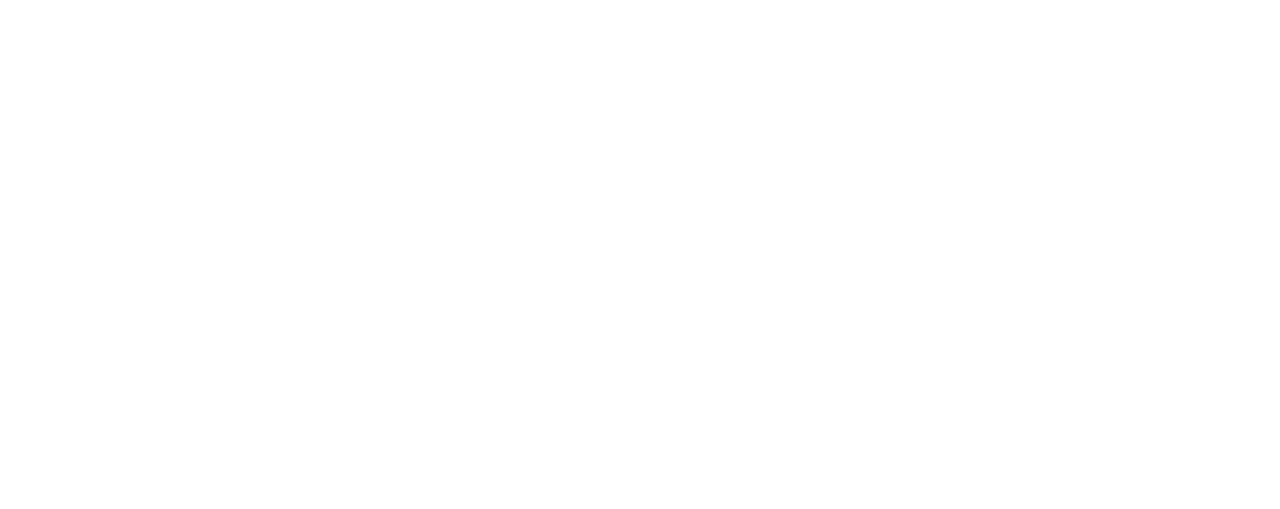
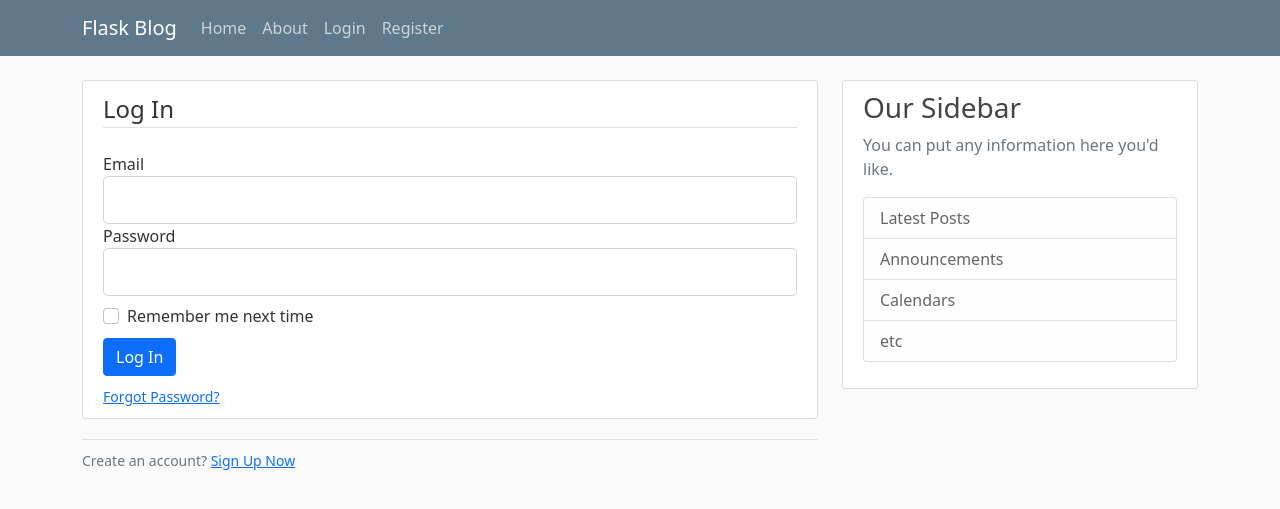
Before and after one commit to rohithjnv96/on_blog, a Flask app: page /login in a window 1280 px wide. Before the commit the part shown is empty. Shown: the top 509 px of the page. Run offline with Flask 3, Linux system fonts and the light colour scheme.

Commit message:
Login Page created

```diff
--- a/app.py
+++ b/app.py
@@ -40,11 +40,19 @@ def register():
         flash(f'Account created for {form.username.data}!','success')
         return redirect(url_for('home'))
     logging.debug("form not validated")
-    return render_template('register.html', title="Login", form=form)
+    return render_template('register.html', title="Register", form=form)
 
-@app.route("/login")
+@app.route("/login" , methods=['GET', 'POST'])
 def login():
     form = LoginForm()
+    if form.validate_on_submit():
+        logging.debug("form validated")
+        if form.email.data == "admin@blog.com" and form.password.data == "admin123":
+            flash(f'Successfully logged in!', 'success')
+            return redirect(url_for('home'))
+        else:
+            flash(f'Login unsuccessful: please check username and password!', 'danger')
+    logging.debug("form not validated")
     return render_template('login.html', title="Login", form=form)
 
 
--- a/forms.py
+++ b/forms.py
@@ -27,4 +27,4 @@ class LoginForm(FlaskForm):
 
     remember = BooleanField("Remember me next time")
 
-    submit = SubmitField('Sign Up')
+    submit = SubmitField('Log In')
--- a/templates/layout.html
+++ b/templates/layout.html
@@ -20,13 +20,13 @@
             </button>
             <div class="collapse navbar-collapse" id="navbarToggle">
               <div class="navbar-nav mr-auto">
-                <a class="nav-item nav-link" href="/">Home</a>
-                <a class="nav-item nav-link" href="/about">About</a>
+                <a class="nav-item nav-link" href="{{ url_for('home')}}">Home</a>
+                <a class="nav-item nav-link" href="{{ url_for('about')}}">About</a>
               </div>
               <!-- Navbar Right Side -->
               <div class="navbar-nav">
-                <a class="nav-item nav-link" href="/login">Login</a>
-                <a class="nav-item nav-link" href="/register">Register</a>
+                <a class="nav-item nav-link" href="{{ url_for('login')}}">Login</a>
+                <a class="nav-item nav-link" href="{{ url_for('register')}}">Register</a>
               </div>
             </div>
           </div>
--- a/templates/login.html
+++ b/templates/login.html
@@ -0,0 +1,53 @@
+{% extends "layout.html" %}
+    {% block content %}
+    <div class="content-section">
+        <form method="POST" action="">
+            {{form.hidden_tag()}}
+            <fieldset class="form-group">
+                <legend class="border-bottom mb-4"> Log In</legend>
+                <div class="form-group">
+                    {{ form.email.label(class="form-control-label") }}
+                    {% if form.email.errors %}
+                        {{ form.email(class = "form-control form-control-lg is-invalid")}}
+                        <div class="invalid-feedback">
+                            {% for error in form.email.errors %}
+                                <span>{{error}}</span>
+                            {% endfor %}
+                        </div>
+                    {% else %}
+                        {{form.email(class="form-control form-control-lg")}}
+                    {% endif %}
+                </div>
+
+                <div class="form-group">
+                    {{form.password.label(class="form-control-label")}}
+                    {% if form.password.errors %}}
+                        {{ form.password(class = "form-control form-control-lg is-invalid")}}
+                        <div class="invalid-feedback">
+                            {% for error in form.password.errors %}
+                                <span>{{error}}</span>
+                            {% endfor %}
+                        </div>
+                    {% else %}
+                         {{form.password(class="form-control form-control-lg")}}
+                    {% endif %}
+                </div>
+                <div class="form-check pt-2 pb-2">
+                    {{ form.remember(class="form-check-input")}}
+                    {{ form. remember.label(class="form-check-label")}}
+                </div>
+            </fieldset>
+            <div class="form-group pb-2">
+                {{form.submit(class="btn btn-primary")}}
+            </div>
+            <small class="text-muted">
+                    <a href="#">Forgot Password?</a>
+            </small>
+        </form>
+    </div>
+    <div class="border-top pt-2">
+        <small class="text-muted">
+            Create an account? <a class="ml-2" href="{{url_for('register')}}">Sign Up Now</a>
+        </small>
+    </div>
+    {% endblock content%}
```
Also changed, not shown: templates/register.html (+48 -8 lines).
